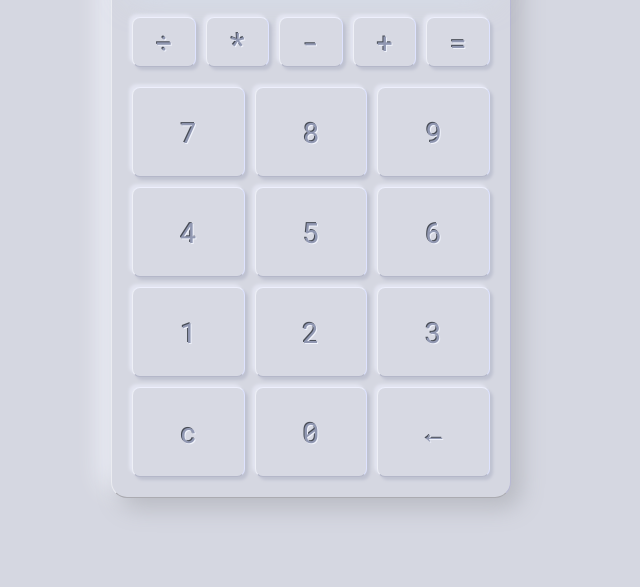
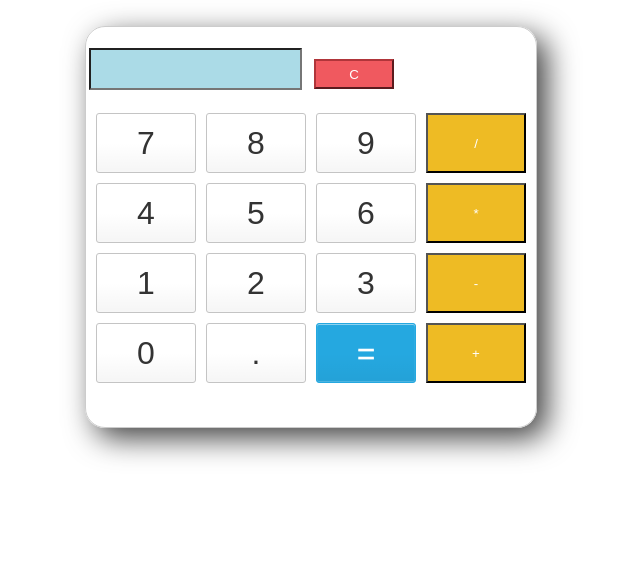
Before and after one commit to Lera1919/less19-Calc-boosted, a plain HTML site: page index.html in a window 1280 px wide. Shown: the part 213-800 px from the top of the page, without its empty margins (329-969 px from the left). Drawn offline with Linux system fonts and the light colour scheme.

Commit message:
first commit

```diff
--- /dev/null
+++ b/calc.css
@@ -0,0 +1,137 @@
+.container {
+
+    border: 1px solid #cccccc;
+
+    box-shadow: 10px 10px 30px 0px rgba(0,0,0,0.75);
+
+    border-radius: 20px;
+
+    position: absolute;
+
+    top: 55%;
+
+    left: 50%;
+
+    transform: translate(-50%, -50%);
+
+    width: 450px;
+
+    height: 400px;
+
+}
+
+.keys {
+
+    display: grid;
+
+    grid-template-columns: repeat(4, 1fr);
+
+    grid-gap: 10px;
+
+    padding: 10px;
+
+    margin:auto;
+
+}
+
+.button {
+
+    height: 60px;
+
+    padding: 5px;
+
+    background-color: #fff;
+
+    border-radius: 3px;
+
+    border: 1px solid #c4c4c4;
+
+    background-color: transparent;
+
+    font-size: 2rem;
+
+    color: #333;
+
+    background-image: linear-gradient(to bottom, transparent, transparent 50%, rgba(0,0,0,.04));
+
+    box-shadow: inset 0 0 0 1px rgba(255,255,255,.05), inset 0 1px 0 0 rgba(255,255,255,.45), inset 0 -1px 0 0 rgba(255,255,255,.15), 0 1px 0 0 rgba(255,255,255,.15);
+
+    text-shadow: 0 1px rgba(255,255,255,.4);
+
+}
+
+.button:hover {
+
+    background-color: #eaeaea;
+
+}
+
+.operator {
+
+    color: #fff;
+
+    background-color: #eebb24;
+
+}
+
+.clear {
+
+    background-color: #f0595f;
+
+    border-color: #b0353a;
+
+    color: #fff;
+
+    width: 80px;
+
+    height: 30px;
+
+}
+
+.clear:hover {
+
+    background-color: #f17377;
+
+}
+
+.equal-sign {
+
+    background-color: #25a8e0;
+
+    border-color: #25a8e0;
+
+    color: #fff;
+
+}
+
+.equal-sign:hover {
+
+    background-color: #4e9ed4;
+
+}
+
+.screen{
+
+    background-color:rgb(171, 219, 231);
+
+    justify-content: left;
+
+    color: black;
+
+    font-size: medium;
+
+    width: 50%;
+
+    height: 30%;
+
+    cursor: default;
+
+    padding: 10px;
+
+    padding-left: 40%;
+
+    margin: auto;
+
+    margin-bottom: 10px;
+
+}
--- /dev/null
+++ b/calc.js
@@ -0,0 +1,154 @@
+// window.addEventListener('load', function(){
+
+//     const display = document.getElementById ('display');
+//     const operationButtons = document.getElementById ('operation-panel');
+//     const panelDigitButtons = document.getElementById ('digit-panel');
+
+//     let number = 0;
+//     let operation = '';
+//     let buffer = 0;
+
+//     let flag = '';
+
+//     panelDigitButtons.addEventListener('click', function(e){
+//  // console.log('Панель цифр');
+//         if (IsButton(e) === false) return;
+//         if (flag === 'operate'){
+//             number = 0;
+//         }
+
+
+//         if (e.target.dataset.button === 'clear') {
+//             DisplayClear();
+//             ResetAll();
+//             return
+//         }
+
+//         if (e.target.dataset.button === 'backspace') {
+//             number = Backspace(number);
+//             DisplayShow(number);
+//             return;
+//         }
+
+
+        // if (buffer == '') {
+        //     buffer = Calculate(number+operation);
+        //     DisplayShow(number);
+        //   console.log()
+        // }
+
+        // if (buffer == 'negative') {
+        //     number = Calculate(number+operation-buffer);
+        //     DisplayShow(number);
+        //   console.log()
+        // }
+
+
+        // if (operation == '=') {
+        //     number =  DisplayShow(number);
+        //   console.log()
+        // }
+
+
+    //     number = Concatenation(number, e.target.dataset.button);
+    //     DisplayShow(number);
+    //     // console.log(flag);
+    //     flag ='digit';
+    // });
+
+    // operationButtons.addEventListener('click', function(e){
+    //     // console.log('Панель операций');
+    //     if (IsButton(e) === false) return;
+    //     flag = 'operate';
+
+
+    //     if (e.target.dataset.button === '=') {
+    //        number = operation !== '' ? Calculate(buffer+operation+number) : number;
+
+    //        DisplayShow(number);
+    //        ResetAll();
+    //        return;
+    //     }
+
+
+
+
+    //     if (operation !== '') {
+    //         number = Calculate(buffer+operation+number);
+    //         DisplayShow(number);
+
+    //     }
+
+
+
+    //     operation = e.target.dataset.button;
+    //     buffer = number;
+
+
+
+    // });
+
+    // function IsButton(e){
+    //     return e.target.hasAttribute('data-button');
+
+    // }
+
+    // function DisplayShow(number){
+    //     display.innerText = number;
+    // }
+
+    // function Concatenation(number, currentNumber){
+    //     if (number.toString().length > 11 ) return number;
+    //     return Number(number.toString() + currentNumber.toString());
+    // }
+
+    // function DisplayClear(){
+    //     display.innerText = 0;
+    // }
+
+    // function ResetAll(){
+    //     number = 0;
+    //     operation = '';
+    //     buffer = 0;
+    // }
+
+    // function Backspace(number){
+    //     return Number(number.toString().slice(0, -1));
+
+    // }
+
+    // function Calculate(executionStack){
+    //     return eval(executionStack)
+    // }
+// })
+
+
+
+
+
+function display(val){
+
+    document.getElementById('result').value += val
+
+    return val
+console.log()
+}
+
+
+function solve(){
+
+    let x = document.getElementById('result').value
+
+    let y = eval(x);
+
+    document.getElementById('result').value = y
+
+    return y
+
+}
+
+function clearScreen(){
+
+    document.getElementById('result').value = ''
+
+}
--- a/index.html
+++ b/index.html
@@ -1,40 +1,83 @@
 <!DOCTYPE html>
+
 <html lang="en">
+
 <head>
+
     <meta charset="UTF-8">
+
     <meta http-equiv="X-UA-Compatible" content="IE=edge">
+
     <meta name="viewport" content="width=device-width, initial-scale=1.0">
-    <title>Game</title>
-    <link rel="stylesheet" href="./style.css">
+
+    <script src="./calc.js" type="text/javascript"></script>
+
+    <link rel="stylesheet" href="calc.css">
+
+    <title>Document</title>
+
 </head>
 <body>
-    <div class="content">
-        <div class="calculator">
-            <div class="display">888888888888</div>
-            <div id="display">0</div>
-            <div id="operation-panel">
-                <button class="button hover" data-button="/">÷</button>
-                <button class="button hover" data-button="*">*</button>
-                <button class="button hover" data-button="-">-</button>
-                <button class="button hover" data-button="+">+</button>
-                <button class="button hover" data-button="=">=</button>
-            </div>
-            <div id="digit-panel">
-                <button class="button hover" data-button="7">7</button>
-                <button class="button hover" data-button="8">8</button>
-                <button class="button hover" data-button="9">9</button>
-                <button class="button hover" data-button="4">4</button>
-                <button class="button hover" data-button="5">5</button>
-                <button class="button hover" data-button="6">6</button>
-                <button class="button hover" data-button="1">1</button>
-                <button class="button hover" data-button="2">2</button>
-                <button class="button hover" data-button="3">3</button>
-                <button class="button hover" data-button="clear">c</button>
-                <button class="button hover" data-button="0">0</button>
-                <button class="button hover" data-button="backspace">←</button>
-            </div>
-        </div>
-    </div>
-    <script src="./engine.js"></script>
+
+    <h1 style="text-align:center">Calculator App</h1>
+
+    <div class="container">
+
+    <br>
+
+    <table>
+
+        <tr>
+
+            <td colspan="3"><input type='text' id='result' class ='screen' style="text-align: right;"></td>
+
+            <td>
+
+                <input type='button' value = 'C' onclick="clearScreen()" class="clear"/>
+
+            </td>
+
+        </tr>
+
+    </table>
+
+    <div class="keys">
+
+    <input type="button" value="7" class="button" onClick="display('7')"></input>
+
+    <input type="button" value="8" class="button " onClick="display('8')"></input>
+
+    <input type="button" value="9" class="button" onClick="display('9')"></input>
+
+    <input type="button" value="/" class="operator" onClick="display('/')"></input>
+
+    <input type="button" value="4" class="button" onClick="display('4')"></input>
+
+    <input type="button" value="5" class="button" onClick="display('5')"></input>
+
+    <input type="button" value="6" class="button" onClick="display('6')"></input>
+
+    <input type="button" value="*" class="operator" onClick="display('*')"></input>
+
+    <input type="button" value="1" class="button" onClick="display('1')"></input>
+
+    <input type="button" value="2" class="button" onClick="display('2')"></input>
+
+    <input type="button" value="3" class="button" onClick="display('3')"></input>
+
+    <input type="button" value="-" class="operator" onClick="display('-')"></input>
+
+    <input type="button" value="0" class="button" onClick="display('0')"></input>
+
+    <input type="button" value="." class="button" onClick="display('.')"></input>
+
+    <input type="button" value= "=" class="button equal-sign" onClick="solve()"></input>
+
+    <input type="button" value="+" class="operator" onClick="display('+')"></input>
+
+</div>
+
+</div>
+
 </body>
 </html>
--- a/style.css
+++ /dev/null
@@ -1,122 +0,0 @@
-@import url('https://fonts.googleapis.com/css2?family=Roboto+Mono&display=swap');
-* {
-    box-sizing: border-box;
-    margin: 0;
-    padding: 0;
-    /* font-family: 'Odibee Sans'; */
-    font-family: 'Roboto Mono';
-    list-style-type: none;
-}
-
-@font-face {
-    font-family: "Technology";
-    src: url('./fonts/Technology.ttf') format('truetype');
-}
-
-.content {
-    width: 100%;
-    height: 100vh;
-    display: flex;
-    align-items: center;
-    justify-content: center;
-    /* background-color: rgb(243, 246, 250); */
-    background-color: #d5d7e1;
-}
-
-.calculator {
-    width: 400px;
-    height: auto;
-    padding: 20px;
-    border-top: 1px solid #ebecf1;
-    border-left: 1px solid #ebecf1;
-    border-bottom: 1px solid #ababb1;
-    border-right: 1px solid #b8b8d3;
-    border-radius: 16px;
-    background: #d5d7e1;
-    box-shadow: 9px 9px 24px #b5b7bf, -9px -9px 24px #f5f7ff;
-    position: relative;
-}
-
-#display{
-    width: 100%;
-    height: 100px;
-    font-family: 'Technology';
-    font-size: 60px;
-    display: flex;
-    align-items: center;
-    justify-content: flex-end;
-    overflow: hidden;
-    padding: 10px;
-    color: #53555c;
-    border-top: 1px solid #dee1f5;
-    border-left: 1px solid #bdc4d9;
-    border-right: 1px solid #e6eaff;
-    border-bottom: 1px solid #e6eaff;
-    border-radius: 8px;
-    background: #e6eaff;
-    box-shadow: inset 2px 2px 4px #c6cceb, inset -4px -4px 10px #e4e6f1, 0px 0px 32px #d7e6f58a;
-}
-.display {
-    position: absolute;
-    left: -20px;
-    top: 20px;
-    letter-spacing: -0.3px;
-    opacity: 0.1;
-    width: 100%;
-    height: 100px;
-    font-family: 'Technology';
-    font-size: 60px;
-    display: flex;
-    align-items: center;
-    justify-content: flex-end;
-    overflow: hidden;
-    padding: 10px;
-    color: #534f8f;
-}
-
-#digit-panel {
-    width: 100%;
-    display: grid;
-    grid-template-columns: 1fr 1fr 1fr;
-    gap: 10px;
-    grid-template-rows: repeat(4, 90px);
-    margin-top: 20px;
-}
-
-.button {
-    display: flex;
-    font-size: 28px;
-    align-items: center;
-    justify-content: center;
-    border: 1px solid #c3c5c7;
-    transition: all 0.05s ease;
-    cursor: pointer;
-    border-top: 1px solid #edeffd;
-    border-left: 1px solid #eef0f7;
-    border-right: 1px solid #dee3ff;
-    border-bottom: 1px solid #b4b7c9;
-    color: #9198b2;
-    border-radius: 8px;
-    background: #d7d9e3;
-    box-shadow: 3px 3px 3px #bfc2d1, -3px -3px 3px #e3e5f1;
-    text-shadow: 1px 1px 0px #eff2fb, -1px -1px 0px #474c56;
-}
-
-.hover:hover {
-    color: #b587ff;
-    text-shadow: 1px 1px 0px #ffdeff, -1px -1px 0 #ab47f2, 0 0 7px #fff, 0 0 20px #c569fb, 0 0 30px #e869ff, 0 0 40px #ae84f9, 0 0 66px #9184fe;
-}
-
-.down {
-    color: #a46cff;
-    text-shadow: 1px 1px 0px #ffdeff, -1px -1px 0 #ab47f2, 0 0 7px #fff, 0 0 20px #c569fb, 0 0 30px #e869ff, 0 0 40px #ae84f9, 0 0 66px #9184fe;
-    background: linear-gradient(145deg, #c0c2cb, #e4e6f1);
-}
-
-#operation-panel {
-    display: grid;
-    grid-template-columns: repeat(5, 1fr);
-    grid-template-rows: 50px;
-    margin-top: 20px;
-    gap: 10px;
-}
```
Also changed, not shown: engine — копия.js (deleted, +0 -48 lines), engine.js (deleted, +0 -123 lines), fonts/Technology.ttf (deleted).
